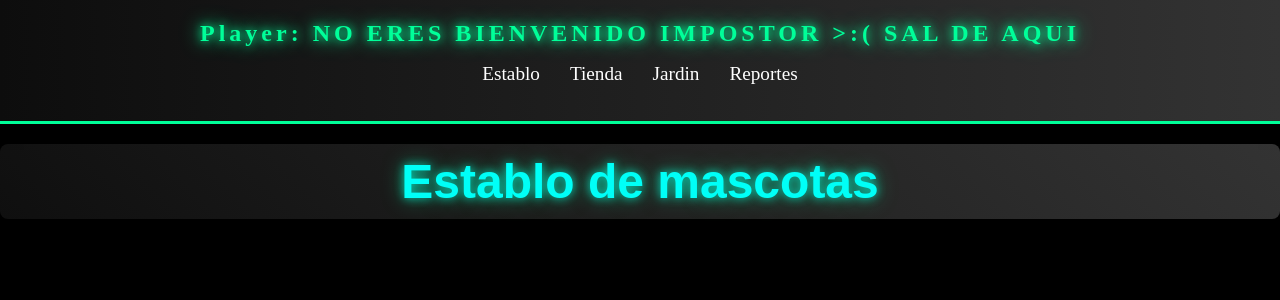
After one commit to Yennifer017/hello-systems, a PHP site: page /users/game/dashboard.php in a window 1280 px wide. The commit adds this page. Shown: the top 300 px of the page. Run offline with PHP 8.4, Linux system fonts and the light colour scheme.

```diff
--- a/servidor/styles/styles.css
+++ b/servidor/styles/styles.css
@@ -58,8 +58,120 @@ body {
     box-shadow: 0px 0px 15px 5px #00FF00; /* Sombra brillante alrededor del párrafo */
 }
 
+/*
+    TITLE
+*/
+
+/* Asegúrate de incluir una fuente adecuada en tu HTML */
+@import url('https://fonts.googleapis.com/css2?family=Orbitron&display=swap');
+
+.gamer-title {
+    font-family: 'Orbitron', sans-serif; /* Fuente estilo futurista */
+    font-size: 3rem; /* Tamaño grande del título */
+    color: #00fff7; /* Color verde neón */
+    text-shadow: 0 0 10px rgba(0, 255, 225, 0.771), 0 0 20px rgba(0, 255, 153, 0.5); /* Efecto de sombra */
+    background: linear-gradient(45deg, #0f0f0f, #333); /* Gradiente de fondo */
+    border-radius: 8px; /* Bordes redondeados */
+    padding: 10px 20px; /* Espaciado interno */
+    text-align: center; /* Alineación centrada del texto */
+    box-shadow: 0 4px 8px rgba(0, 0, 0, 0.5); /* Sombra alrededor del título */
+    margin: 20px 0; /* Margen arriba y abajo */
+}
+
+.gamer-title:hover {
+    color: #00bbff; /* Cambia el color al pasar el mouse */
+    text-shadow: 0 0 15px rgba(0, 60, 255, 0.7), 0 0 30px rgba(0, 128, 255, 0.5); /* Efecto de sombra al pasar el mouse */
+}
+
+
 /*****************************************
-ERROR
+HEADER
+*******************************************/
+/* Estilo Gamer para el Header */
+
+header {
+    background: linear-gradient(90deg, #0d0d0d, #333); /* Fondo degradado oscuro */
+    padding: 20px 0;
+    text-align: center;
+    position: relative;
+    box-shadow: 0px 4px 15px rgba(0, 0, 0, 0.5); /* Sombra */
+    border-bottom: 3px solid #00ff99; /* Línea inferior verde neón */
+}
+
+header h1 {
+    color: #00ff99; /* Texto verde neón */
+    font-size: 1.5rem;
+    letter-spacing: 4px;
+    margin: 0;
+    text-shadow: 0px 0px 10px #00ff99, 0px 0px 20px #00ff99; /* Efecto de neón */
+}
+
+header nav {
+    margin-top: 10px;
+}
+
+header nav ul {
+    list-style: none;
+    padding: 0;
+    display: flex;
+    justify-content: center;
+    gap: 30px;
+}
+
+header nav ul li {
+    display: inline-block;
+}
+
+header nav ul li a {
+    color: #ffffff; /* Texto blanco */
+    text-decoration: none;
+    font-size: 1.2rem;
+    position: relative;
+    transition: color 0.3s ease;
+}
+
+header nav ul li a:hover {
+    color: #00ff99; /* Cambia el color del texto al verde neón al pasar el cursor */
+}
+
+header nav ul li a::after {
+    content: '';
+    position: absolute;
+    width: 0;
+    height: 3px;
+    background: #00ff99;
+    left: 0;
+    bottom: -5px;
+    transition: width 0.3s ease;
+}
+
+header nav ul li a:hover::after {
+    width: 100%; /* Subrayado verde neón al pasar el cursor */
+}
+
+.header-glow {
+    position: absolute;
+    top: 50%;
+    left: 50%;
+    width: 120%;
+    height: 150%;
+    background: radial-gradient(circle, rgba(0,255,153,0.2), transparent 70%);
+    transform: translate(-50%, -50%);
+    filter: blur(30px);
+    pointer-events: none; /* No interactuar con los elementos */
+    z-index: 0;
+}
+
+header * {
+    position: relative;
+    z-index: 1; /* Asegurar que el contenido esté encima del efecto de brillo */
+}
+
+
+
+
+/*****************************************
+ERROR && SUCCESS
 *******************************************/
 .success-message{
     background-color: #1692ff;
--- /dev/null
+++ b/servidor/users/game/dashboard.php
@@ -0,0 +1,15 @@
+<!DOCTYPE html>
+<html lang="es">
+
+<head>
+    <meta charset="UTF-8">
+    <title>Dashboard</title>
+    <link rel="stylesheet" href="../../styles/styles.css">
+</head>
+<body>
+    <?php include '../header.php'; ?>
+    <h1 class="gamer-title">
+        Establo de mascotas
+    </h1>
+</body>
+</html>
--- /dev/null
+++ b/servidor/users/header.php
@@ -0,0 +1,19 @@
+<header>
+    <h1>Player:
+        <?php
+        if (isset($_COOKIE["username"])) {
+            echo "<b>" . $_COOKIE["username"] . "<b>";
+        } else {
+            echo "<b>NO ERES BIENVENIDO IMPOSTOR >:( SAL DE AQUI</b>";
+        }
+        ?>
+    </h1>
+    <nav>
+        <ul>
+            <li><a href="../game/dashboard.php">Establo</a></li>
+            <li><a href="../store/store.php">Tienda</a></li>
+            <li><a href="garden.php">Jardin</a></li>
+            <li><a href="user-reports.php">Reportes</a></li>
+        </ul>
+    </nav>
+</header>
```
Also changed, not shown: DB/db.sql (+6 -1 lines), DB/inserts.sql (added, +20 -0 lines), servidor/session.php (+6 -1 lines), servidor/users/display-pets.php (deleted, +0 -14 lines), servidor/users/login.php (+3 -8 lines), servidor/users/store/store.php (added, +63 -0 lines), servidor/img/players/sheep.jpg (renamed from servidor/img/players/ship.jpg), servidor/users/game/game.php (added), servidor/users/game/init-game.php (added), servidor/users/store/buy.php (added).
